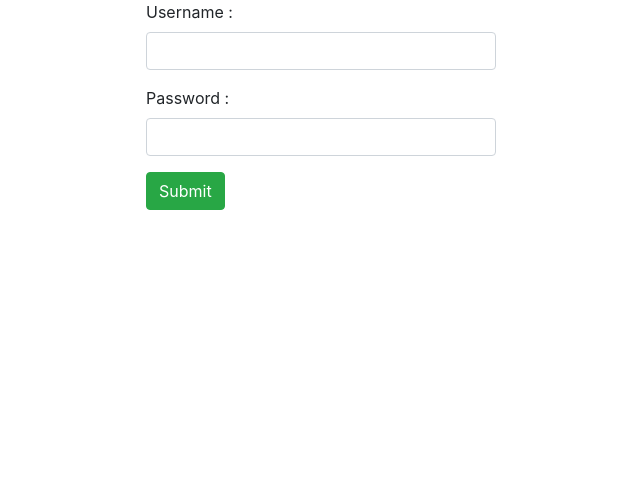
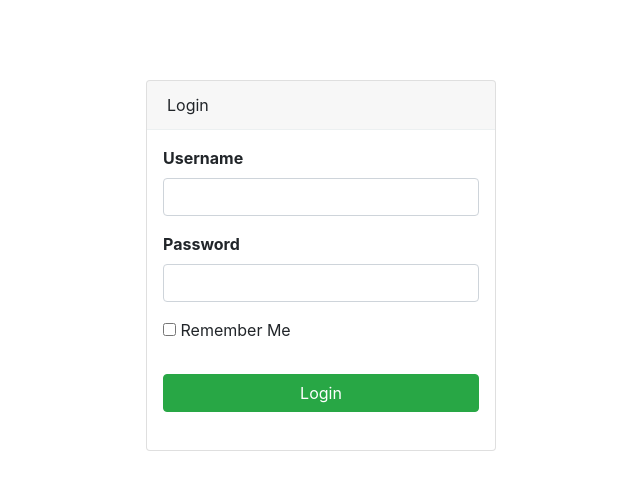
Before and after one commit to Sptandi/forumCI, a CodeIgniter app: page /forumCI/ in a window 1280 px wide. Shown: the top 490 px of the page, without its empty margins (319-959 px from the left). Run offline with CodeIgniter, Linux system fonts and the light colour scheme; some libraries are stand-ins or nearby versions.

Commit message:
halaman login

```diff
--- a/application/views/Auth/pages/login.php
+++ b/application/views/Auth/pages/login.php
@@ -4,22 +4,30 @@
 	<title>Login</title>
 	<meta charset="UTF-8">
 	<link rel="stylesheet" href="https://maxcdn.bootstrapcdn.com/bootstrap/4.0.0/css/bootstrap.min.css" integrity="sha384-Gn5384xqQ1aoWXA+058RXPxPg6fy4IWvTNh0E263XmFcJlSAwiGgFAW/dAiS6JXm" crossorigin="anonymous">
+	<link rel="stylesheet" type="text/css" href="<?php echo base_url('assets/style/Auth/login.css'); ?>">
 </head>
 <body>
 	<div class="container">
 		<div class="row">
 			<div class="col-md-4 offset-md-4">
-				<form>
+					<div class="card">
+						<div class="card-header">
+							Login
+						</div>
+						<form method="POST" action="" class="form-login">
 							<div class="form-group">
-						<label for="username">Username :</label>
+								<label for="username"><b>Username</b> </label>
 								<input type="text" name="username" id="username" class="form-control">
 							</div>
 							<div class="form-group">
-						<label for="password">Password :</label>
+								<label for="password"><b>Password</b> </label>
 								<input type="password" name="password" id="password" class="form-control">
 							</div>
-					<input type="submit" name="submit" id="submit" class="btn btn-success">
+							<input type="checkbox" name="remember_me" id="remember_me">
+							<span>Remember Me</span>
+							<input type="submit" name="submit" id="submit" class="btn btn-success btn-block" value="Login">
 						</form>
+					</div>
 			</div>
 		</div>
 	</div>
--- /dev/null
+++ b/assets/style/Auth/login.css
@@ -0,0 +1,17 @@
+.form-login{
+	height: 20rem;
+	padding: 1rem;
+
+}
+
+.container{
+	margin-top: 5rem;
+}
+
+.card-header{
+	border-color: #ecf0f1;
+}
+
+input[type="submit"]{
+	margin-top: 2rem;
+}
```
Lines whose indentation alone changed are shown as unchanged.
